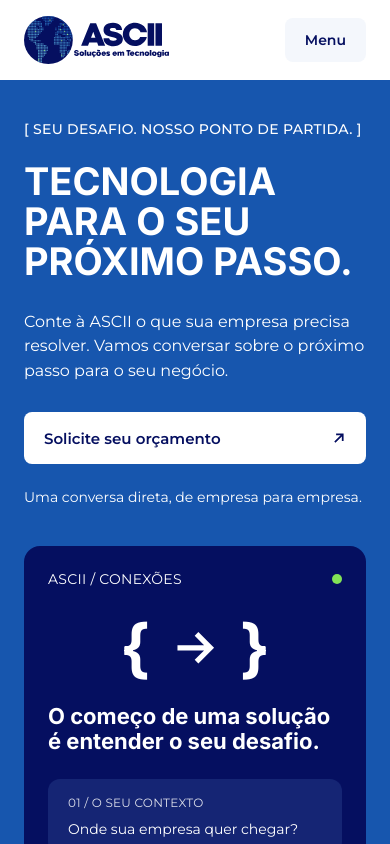
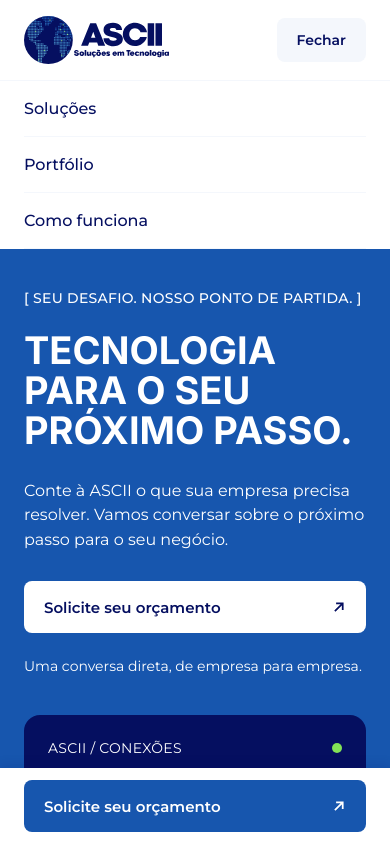
Before and after one commit to asciijr/Site_ASCII_SQUAD_3, a React (Vite) app in the folder frontend/: page / in a window 390 px wide. Both pictures are taken after a click on the button "Menu". Shown: the top 844 px of the page. Built offline with nearby package versions, Linux system fonts and the light colour scheme.

Commit message:
feat(hero): adiciona menu mobile e barra fixa de cta

```diff
--- a/frontend/src/App.tsx
+++ b/frontend/src/App.tsx
@@ -1,5 +1,6 @@
 import Header from "./components/organisms/Header";
 import Hero from "./components/organisms/Hero";
+import MobileCtaBar from "./components/organisms/MobileCtaBar";
 
 function App() {
   return (
@@ -8,6 +9,7 @@ function App() {
       <main>
         <Hero />
       </main>
+      <MobileCtaBar />
     </>
   );
 }
--- a/frontend/src/components/organisms/Header/Header.module.css
+++ b/frontend/src/components/organisms/Header/Header.module.css
@@ -52,6 +52,27 @@
   font-weight: 600;
 }
 
+.mobileNav {
+  border-top: 1px solid var(--color-surface-soft);
+  background: var(--color-white);
+}
+
+.mobileList {
+  margin: 0;
+  padding: 0 var(--gutter);
+  list-style: none;
+}
+
+.mobileLink {
+  display: block;
+  padding: 18px 0;
+  border-bottom: 1px solid var(--color-surface-soft);
+  color: var(--color-navy-900);
+  font-size: 16px;
+  font-weight: 500;
+  text-decoration: none;
+}
+
 @media (min-width: 1024px) {
   .nav,
   .cta {
@@ -61,4 +82,8 @@
   .menuButton {
     display: none;
   }
+
+  .mobileNav {
+    display: none;
+  }
 }
--- a/frontend/src/components/organisms/Header/Header.tsx
+++ b/frontend/src/components/organisms/Header/Header.tsx
@@ -1,3 +1,4 @@
+import { useState } from "react";
 import Button from "../../atoms/Button";
 import Logo from "../../atoms/Logo";
 import styles from "./Header.module.css";
@@ -9,6 +10,8 @@ const NAV_ITEMS = [
 ];
 
 function Header() {
+  const [isMenuOpen, setIsMenuOpen] = useState(false);
+
   return (
     <header id="top" className={styles.header}>
       <div className={styles.inner}>
@@ -32,10 +35,34 @@ function Header() {
           <Button href="#contact">Solicite seu orçamento</Button>
         </div>
 
-        <button type="button" className={styles.menuButton}>
-          Menu
+        <button
+          type="button"
+          className={styles.menuButton}
+          aria-expanded={isMenuOpen}
+          aria-controls="mobile-menu"
+          onClick={() => setIsMenuOpen((open) => !open)}
+        >
+          {isMenuOpen ? "Fechar" : "Menu"}
         </button>
       </div>
+
+      {isMenuOpen && (
+        <nav id="mobile-menu" className={styles.mobileNav} aria-label="Menu mobile">
+          <ul className={styles.mobileList}>
+            {NAV_ITEMS.map((item) => (
+              <li key={item.href}>
+                <a
+                  className={styles.mobileLink}
+                  href={item.href}
+                  onClick={() => setIsMenuOpen(false)}
+                >
+                  {item.label}
+                </a>
+              </li>
+            ))}
+          </ul>
+        </nav>
+      )}
     </header>
   );
 }
--- /dev/null
+++ b/frontend/src/components/organisms/MobileCtaBar/MobileCtaBar.module.css
@@ -0,0 +1,16 @@
+.bar {
+  position: fixed;
+  right: 0;
+  bottom: 0;
+  left: 0;
+  z-index: 10;
+  padding: 12px var(--gutter);
+  background: var(--color-white);
+  box-shadow: 0 -2px 12px rgba(5, 15, 96, 0.12);
+}
+
+@media (min-width: 1024px) {
+  .bar {
+    display: none;
+  }
+}
--- /dev/null
+++ b/frontend/src/components/organisms/MobileCtaBar/MobileCtaBar.tsx
@@ -0,0 +1,12 @@
+import Button from "../../atoms/Button";
+import styles from "./MobileCtaBar.module.css";
+
+function MobileCtaBar() {
+  return (
+    <div className={styles.bar}>
+      <Button href="#contact">Solicite seu orçamento</Button>
+    </div>
+  );
+}
+
+export default MobileCtaBar;
--- /dev/null
+++ b/frontend/src/components/organisms/MobileCtaBar/index.ts
@@ -0,0 +1 @@
+export { default } from "./MobileCtaBar";
--- a/frontend/src/styles/base.css
+++ b/frontend/src/styles/base.css
@@ -76,3 +76,9 @@ button {
   font-weight: 700;
   font-display: swap;
 }
+
+@media (max-width: 1023px) {
+  body {
+    padding-bottom: 76px;
+  }
+}
```
Also changed, not shown: 2 other files (tests, documents, lock files or other folders).
